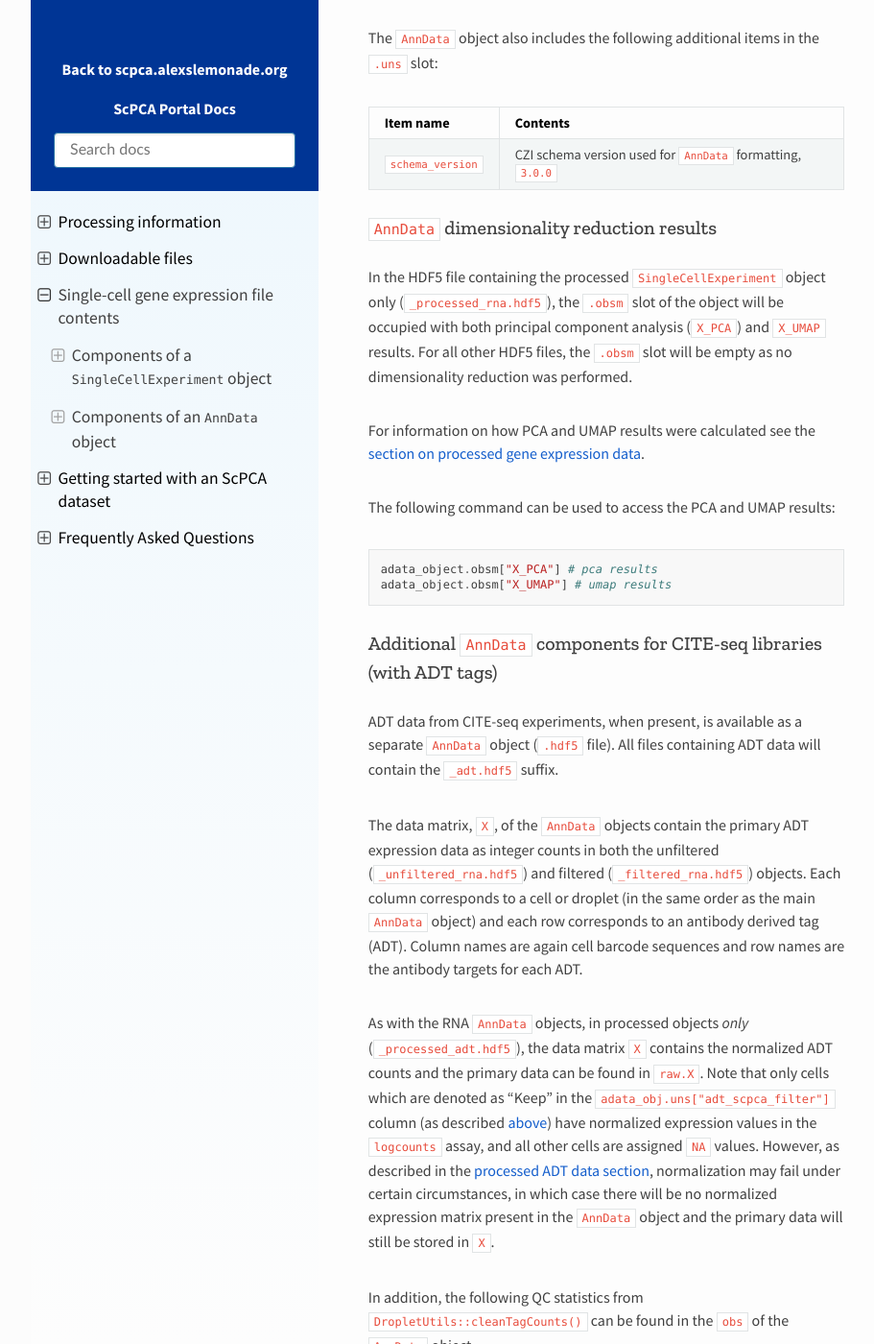
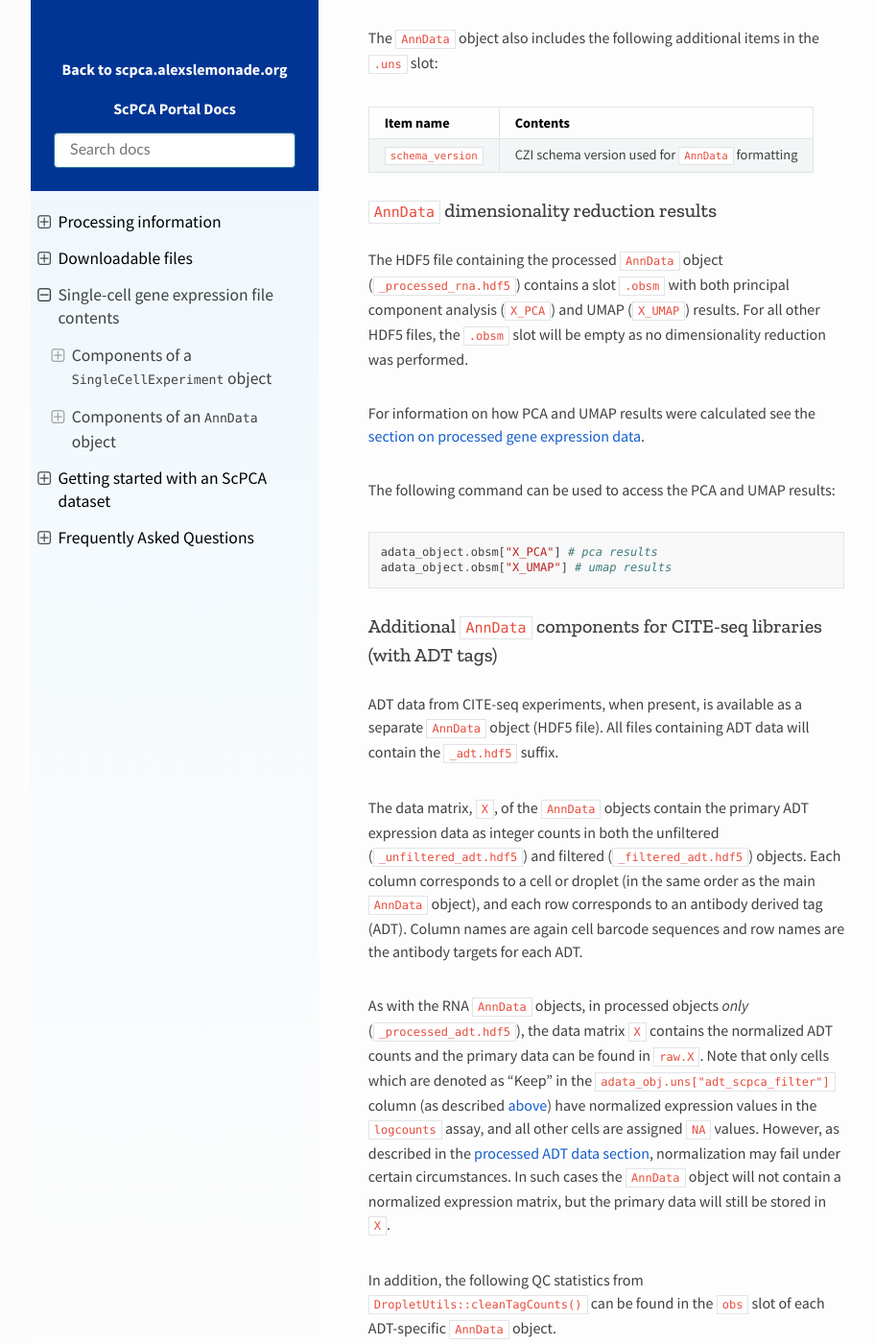
Before and after one commit to DongzeHE/scpca-docs, a Sphinx documentation site: the page built from docs/sce_file_contents.md, in a window 1280 px wide and 1400 px high, scrolled down 17063 px. Shown: the whole window at 96% size, without its empty margins (158-1069 px from the left). Built offline with Sphinx 7.4.7 and the Read the Docs theme 2.0.0, drawn with Linux system fonts in a browser that asks for light colours; some of the changed text lies outside the part shown.

Commit message:
Apply suggestions from code review
Co-authored-by: Stephanie Spielman <stephanie.spielman@gmail.com>
Co-authored-by: Joshua Shapiro <josh.shapiro@ccdatalab.org>

```diff
--- a/docs/sce_file_contents.md
+++ b/docs/sce_file_contents.md
@@ -366,9 +366,9 @@
 | `development_stage_ontology_term_id` | [`HsapDv` ontology](http://obofoundry.org/ontology/hsapdv.html) term indicating developmental stage. If unavailable, `unknown` is used.  |
 | `sex_ontology_term_id` | [`PATO`](http://obofoundry.org/ontology/pato.html) term referring to the sex of the sample. If unavailable, `unknown` is used. |
 | `organism_ontology_id` | [NCBI taxonomy](https://www.ncbi.nlm.nih.gov/taxonomy) term for organism, e.g. [`NCBITaxon:9606`](http://purl.obolibrary.org/obo/NCBITaxon_9606). |
-| `self_reported_ethnicity_ontology_term_id` | For _Homo sapiens_, a [`Hancestro` term](http://obofoundry.org/ontology/hancestro.html). `multiethnic` indicates more than one ethnicity is reported. `unknown` indicates unavailable ethnicity, and `NA` is used for all other organisms.  |
-| `disease_ontology_term_id` | [`MONDO`](http://obofoundry.org/ontology/mondo.html) term indicating disease type. [`PATO:0000461`](http://purl.obolibrary.org/obo/PATO_0000461) indicates normal or healthy tissue. If unavailable, `NA` is used.  |
-| `tissue_ontology_term_id`| [`UBERON`](http://obofoundry.org/ontology/uberon.html) term indicating tissue of origin. If unavailable, `NA` is used. |
+| `self_reported_ethnicity_ontology_term_id` | For _Homo sapiens_, a [`HANCESTRO` term](http://obofoundry.org/ontology/hancestro.html). `multiethnic` indicates more than one ethnicity is reported. `unknown` indicates unavailable ethnicity, and `NA` is used for all other organisms.  |
+| `disease_ontology_term_id` | [`Mondo`](http://obofoundry.org/ontology/mondo.html) term indicating disease type. [`PATO:0000461`](http://purl.obolibrary.org/obo/PATO_0000461) indicates normal or healthy tissue. If unavailable, `NA` is used.  |
+| `tissue_ontology_term_id`| [`Uberon`](http://obofoundry.org/ontology/uberon.html) term indicating tissue of origin. If unavailable, `NA` is used. |
 | `is_primary_data` | Set to `FALSE` for all libraries to reflect that all libraries were obtained from external investigators. Required by `CELLxGENE`.             |
 
 
@@ -407,12 +407,12 @@
 
 | Item name   | Contents                                                         |
 | ------------- | ---------------------------------------------------------------- |
-| `schema_version` | CZI schema version used for `AnnData` formatting, `3.0.0` |
+| `schema_version` | CZI schema version used for `AnnData` formatting |
 
 
 ### `AnnData` dimensionality reduction results
 
-In the HDF5 file containing the processed `SingleCellExperiment` object only (`_processed_rna.hdf5`), the `.obsm` slot of the object will be occupied with both principal component analysis (`X_PCA`) and `X_UMAP` results.
+The HDF5 file containing the processed `AnnData` object (`_processed_rna.hdf5`) contains a slot `.obsm` with both principal component analysis (`X_PCA`) and UMAP (`X_UMAP`) results.
 For all other HDF5 files, the `.obsm` slot will be empty as no dimensionality reduction was performed.
 
 For information on how PCA and UMAP results were calculated see the {ref}`section on processed gene expression data <processing_information:Processed gene expression data>`.
@@ -426,18 +426,19 @@
 
 ### Additional `AnnData` components for CITE-seq libraries (with ADT tags)
 
-ADT data from CITE-seq experiments, when present, is available as a separate `AnnData` object (`.hdf5` file).
+ADT data from CITE-seq experiments, when present, is available as a separate `AnnData` object (HDF5 file).
 All files containing ADT data will contain the `_adt.hdf5` suffix.
 
-The data matrix, `X`, of the `AnnData` objects contain the primary ADT expression data as integer counts in both the unfiltered (`_unfiltered_rna.hdf5`) and filtered (`_filtered_rna.hdf5`) objects.
-Each column corresponds to a cell or droplet (in the same order as the main `AnnData` object) and each row corresponds to an antibody derived tag (ADT).
+The data matrix, `X`, of the `AnnData` objects contain the primary ADT expression data as integer counts in both the unfiltered (`_unfiltered_adt.hdf5`) and filtered (`_filtered_adt.hdf5`) objects.
+Each column corresponds to a cell or droplet (in the same order as the main `AnnData` object), and each row corresponds to an antibody derived tag (ADT).
 Column names are again cell barcode sequences and row names are the antibody targets for each ADT.
 
 As with the RNA `AnnData` objects, in processed objects _only_ (`_processed_adt.hdf5`), the data matrix `X` contains the normalized ADT counts and the primary data can be found in `raw.X`.
 Note that only cells which are denoted as "Keep" in  the `adata_obj.uns["adt_scpca_filter"]` column (as described [above](#singlecellexperiment-cell-metrics)) have normalized expression values in the `logcounts` assay, and all other cells are assigned `NA` values.
-However, as described in the {ref}`processed ADT data section <processing_information:Processed ADT data>`, normalization may fail under certain circumstances, in which case there will be no normalized expression matrix present in the `AnnData` object and the primary data will still be stored in `X`.
+However, as described in the {ref}`processed ADT data section <processing_information:Processed ADT data>`, normalization may fail under certain circumstances.
+In such cases the `AnnData` object will not contain a normalized expression matrix, but the primary data will still be stored in `X`.
 
-In addition, the following QC statistics from [`DropletUtils::cleanTagCounts()`](https://rdrr.io/github/MarioniLab/DropletUtils/man/cleanTagCounts.html) can be found in the `obs` of the `AnnData` object.
+In addition, the following QC statistics from [`DropletUtils::cleanTagCounts()`](https://rdrr.io/github/MarioniLab/DropletUtils/man/cleanTagCounts.html) can be found in the `obs` slot of each ADT-specific `AnnData` object.
 
 | Column name                | Contents                                          |
 | -------------------------- | ------------------------------------------------- |
@@ -451,7 +452,6 @@
 
 Metrics for each of the ADTs assayed can be found as a `pandas.DataFrame` in the `.var` slot within the `AnnData` object:
 
-This data frame contains the following columns with statistics for each ADT:
 
 | Column name | Contents                                                       |
 | ----------- | -------------------------------------------------------------- |
```
Also changed, not shown: other parts of docs/sce_file_contents.md (+2 -2 lines).
